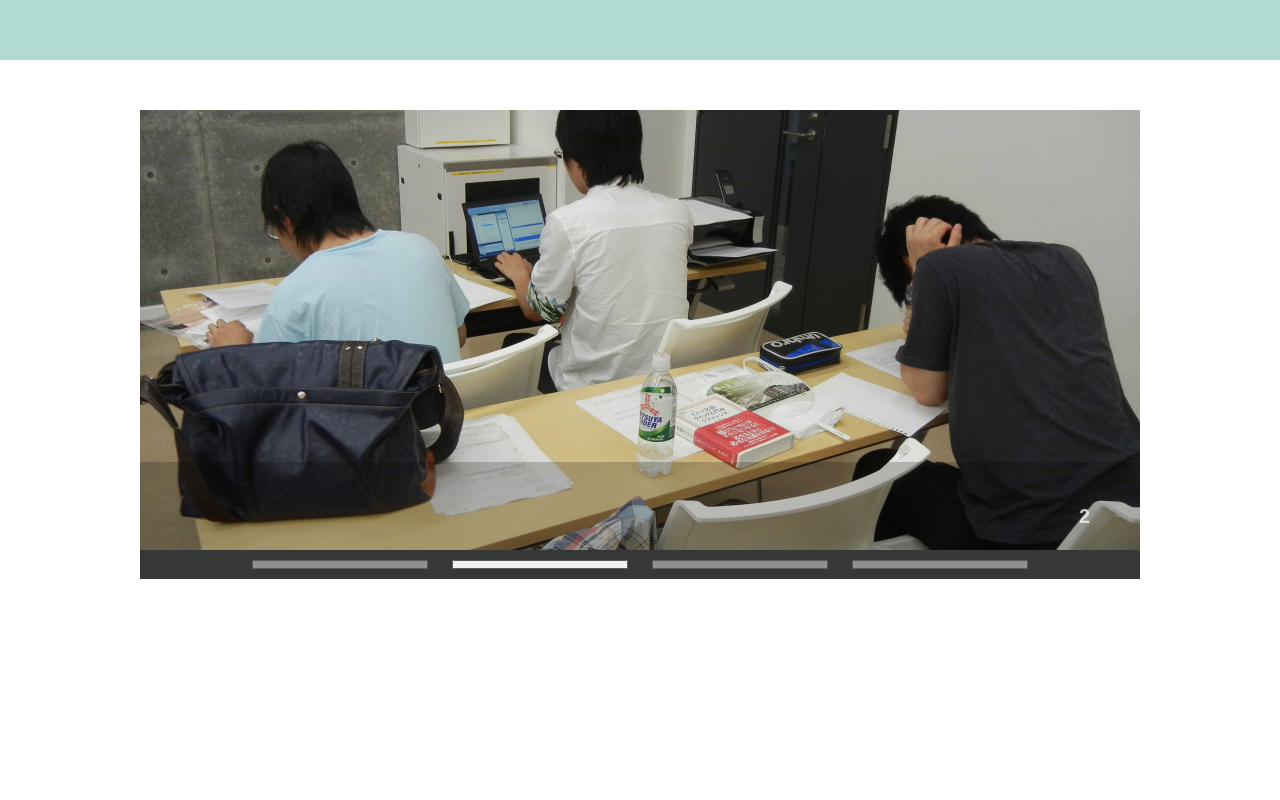
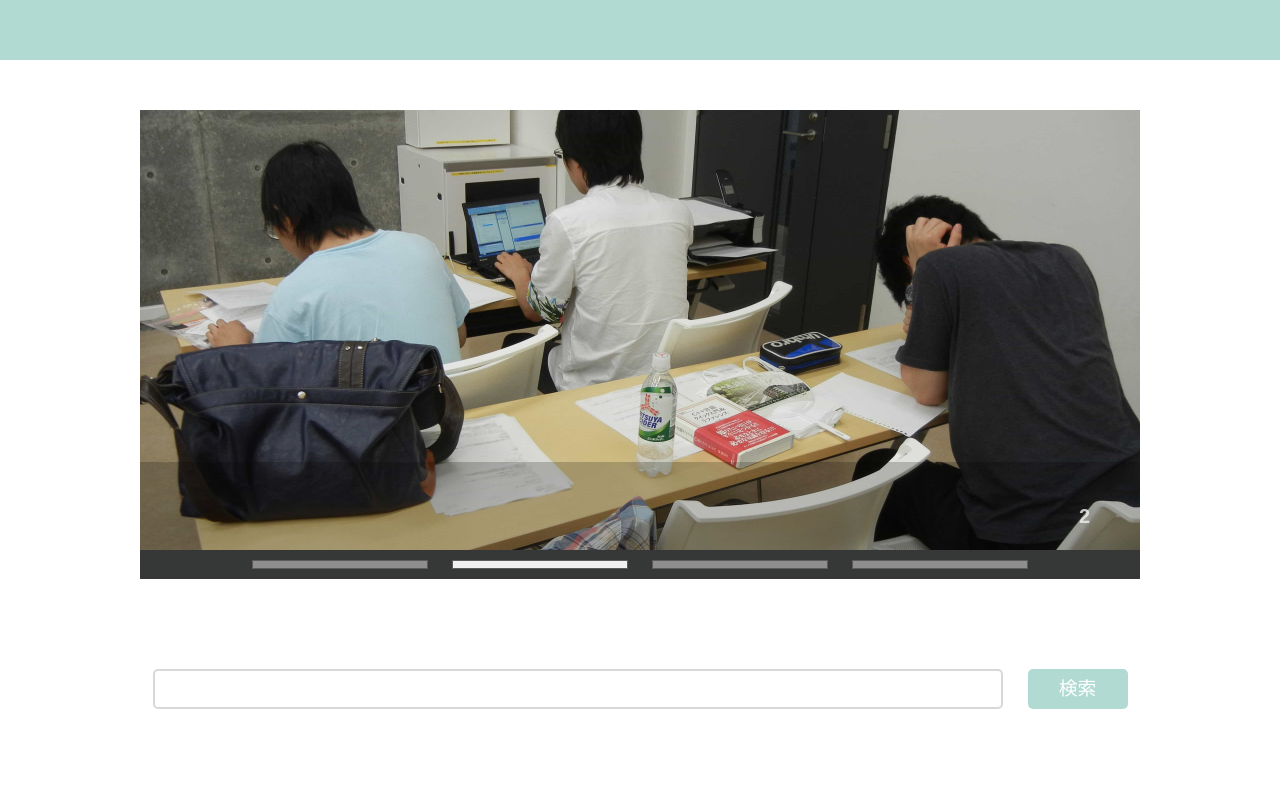
Before and after one commit to CTRL-Infrastructure-team/Collection-management-system, a Nuxt app in the folder client/: page / in a window 1280 px wide. Shown: the top 800 px of the page. Built offline with nearby package versions, Linux system fonts and the light colour scheme.

Commit message:
[add]検索バーの追加

```diff
--- /dev/null
+++ b/client/components/ui/SearchBar.vue
@@ -0,0 +1,91 @@
+<template>
+  <div class="wrapper">
+    <div class="search-box">
+      <input
+        type="text"
+        class="search-input"
+        v-model="keyword"
+      />
+    </div>
+    <!-- /.search-box -->
+    <div
+      class="search-button"
+      @click="postData"
+    >
+      検索
+    </div>
+    <!-- /.search-button -->
+  </div>
+  <!-- /.wrapper -->
+</template>
+
+<script>
+import axios from "axios";
+
+export default {
+  data() {
+    return {
+      keyword: ""
+    }
+  },
+  methods: {
+    postData: function() {
+      console.log(this.keyword);
+      // axios.post("/",
+      //   { keyword: this.keyword },
+      //   { header: { "Content-Type": "application/json" }}
+      // ).then(result => {
+      //   console.log("post data!");
+      // });
+    }
+  },
+}
+</script>
+
+<style lang="scss" scoped>
+.wrapper {
+  width: 80%;
+  max-width: 1000px;
+  margin: 40px auto;
+  display: flex;
+  flex-direction: column;
+  justify-content: space-around;
+  @include mq() {
+    width: 80%;
+    flex-direction: row;
+  }
+}
+
+.search {
+  &-input {
+    height: 40px;
+    width: 100%;
+    line-height: 40px;
+    border: 2px solid #D8D8D8;
+    border-radius: 5px;
+    font-size: calc(15px + 0.3vw);
+  }
+  &-box {
+    width: 100%;
+    @include mq() {
+      width: 85%;
+    }
+  }
+  &-button {
+    height: 40px;
+    line-height: 40px;
+    width: 100px;
+    margin: 20px auto;
+    text-align: center;
+    border-radius: 5px;
+    color: #FFFFFF;
+    background: #B1DBD2;
+    cursor: pointer;
+    font-size: calc(15px + 0.3vw);
+    @include mq() {
+      width: 10%;
+      margin: 0;
+    }
+  }
+}
+</style>
--- a/client/pages/index.vue
+++ b/client/pages/index.vue
@@ -22,6 +22,7 @@
         </div>
       </myModal> -->
     </div>
+    <SearchBar />
   </div>
 </template>
 
@@ -29,6 +30,7 @@
 import SrideShow from "~/components/ui/SrideShow";
 // import mainGide from "~/components/ui/mainGide";
 // import myModal from "~/components/ui/myModal";
+import SearchBar from "~/components/ui/SearchBar";
 import img1 from "~/assets/img/img1.jpg";
 import img2 from "~/assets/img/img2.jpg";
 import img3 from "~/assets/img/img3.jpg";
@@ -37,6 +39,7 @@ import img4 from "~/assets/img/img4.jpg";
 export default {
   components: {
     SrideShow,
+    SearchBar
     // mainGide,
     // myModal
   },
```
